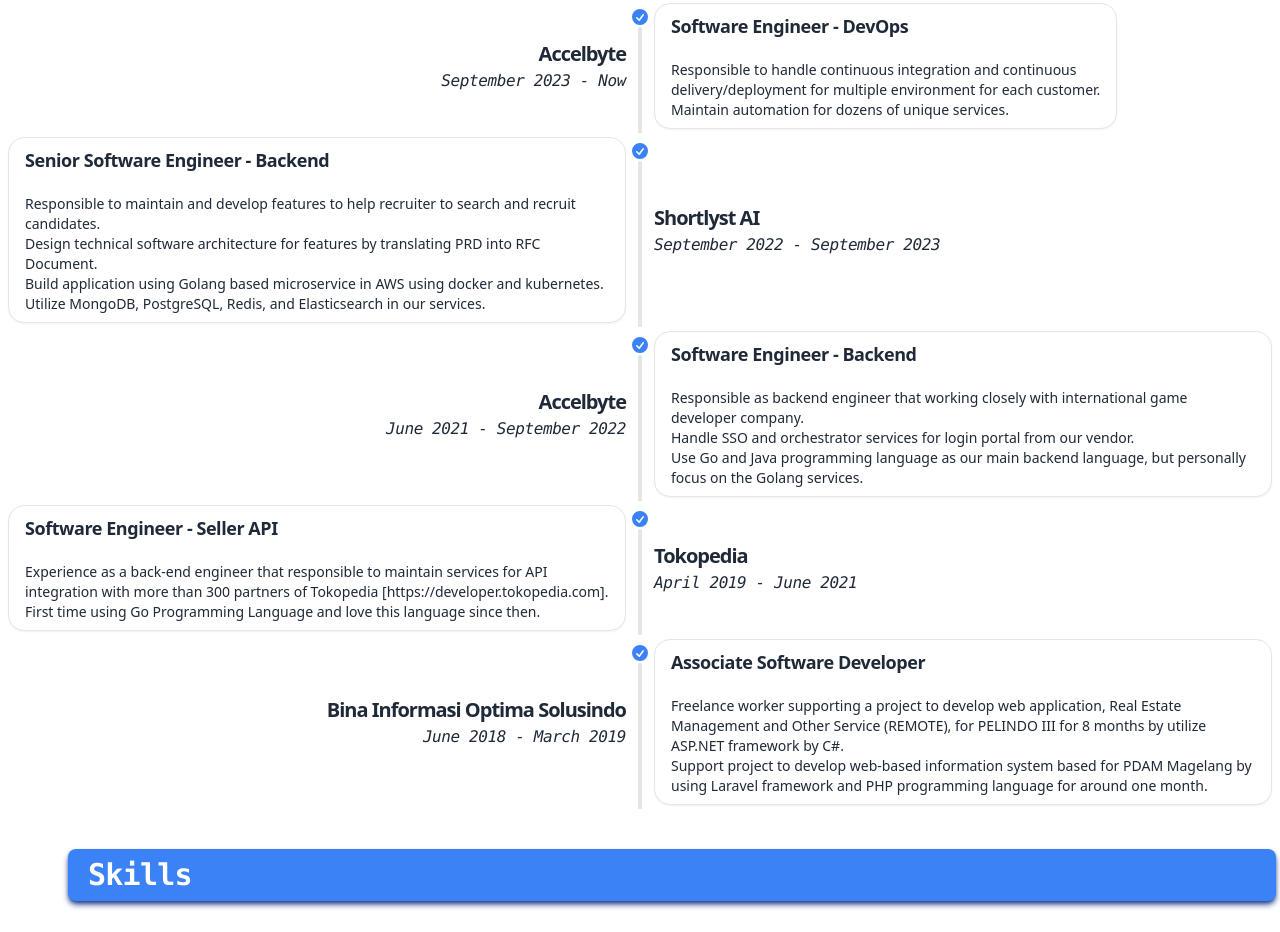
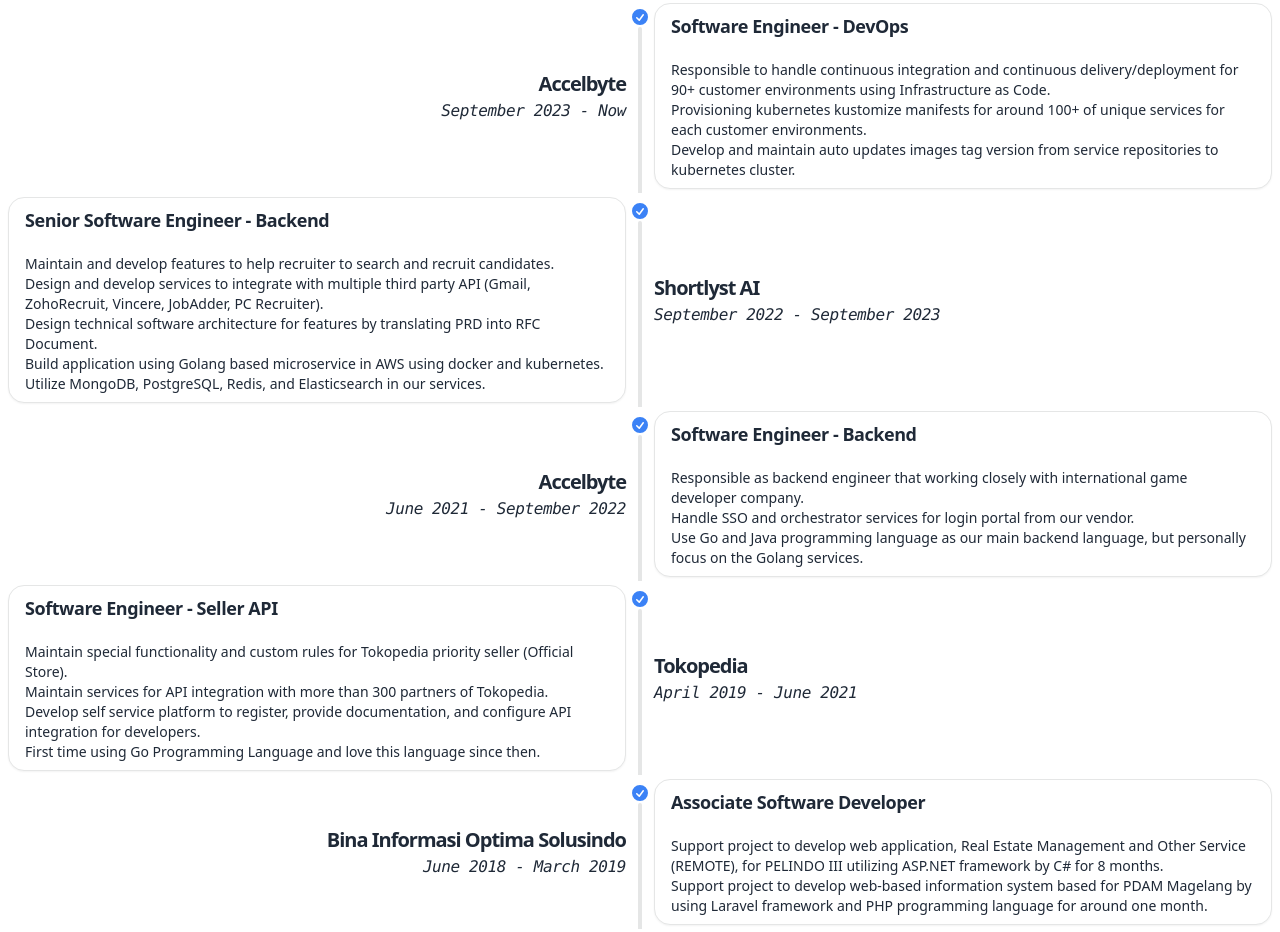
Before and after one commit to dewzzjr/dewzzjr.github.io, a website: page index.html in a window 1280 px wide. Shown: the part 905-1837 px from the top of the page. Drawn offline with Linux system fonts and the light colour scheme.

```diff
--- a/index.html
+++ b/index.html
@@ -108,7 +108,7 @@
                     <path fill-rule="evenodd" clip-rule="evenodd" d="M10 18a8 8 0 100-16 8 8 0 000 16zm3.857-9.809a.75.75 0 00-1.214-.882l-3.483 4.79-1.88-1.88a.75.75 0 10-1.06 1.061l2.5 2.5a.75.75 0 001.137-.089l4-5.5z"/>
                   </svg>
                 </div>
-                <div class="timeline-start md:text-end text-start tooltip md:tooltip-bottom hover:tooltip-open" data-tip="6 months">
+                <div class="timeline-start md:text-end text-start tooltip md:tooltip-bottom hover:tooltip-open" data-tip="7 months">
                   <h2 class="font-bold tracking-tighter text-xl print:text-lg">
                     Accelbyte
                   </h2>
@@ -123,9 +123,9 @@
                     Software Engineer - DevOps
                   </h3>
                   <p class="text-sm whitespace-pre-line">
-                    Responsible to handle continuous integration and continuous
-delivery/deployment for multiple environment for each customer.
-Maintain automation for dozens of unique services.
+                    Responsible to handle continuous integration and continuous delivery/deployment for 90+ customer environments using Infrastructure as Code.
+Provisioning kubernetes kustomize manifests for around 100+ of unique services for each customer environments.
+Develop and maintain auto updates images tag version from service repositories to kubernetes cluster.
                   </p>
                 </div>
                 <hr />
@@ -151,7 +151,8 @@
                     Senior Software Engineer - Backend
                   </h3>
                   <p class="text-sm whitespace-pre-line">
-                    Responsible to maintain and develop features to help recruiter to search and recruit candidates.
+                    Maintain and develop features to help recruiter to search and recruit candidates.
+Design and develop services to integrate with multiple third party API (Gmail, ZohoRecruit, Vincere, JobAdder, PC Recruiter).
 Design technical software architecture for features by translating PRD into RFC Document.
 Build application using Golang based microservice in AWS using docker and kubernetes.
 Utilize MongoDB, PostgreSQL, Redis, and Elasticsearch in our services.
@@ -208,7 +209,9 @@
                     Software Engineer - Seller API
                   </h3>
                   <p class="text-sm whitespace-pre-line">
-                    Experience as a back-end engineer that responsible to maintain services for API integration with more than 300 partners of Tokopedia [<a href="https://developer.tokopedia.com/">https://developer.tokopedia.com</a>].
+                    Maintain special functionality and custom rules for Tokopedia priority seller (Official Store).
+Maintain services for API integration with more than 300 partners of Tokopedia.
+Develop self service platform to register, provide documentation, and configure API integration for developers.
 First time using Go Programming Language and love this language since then.
                   </p>
                 </div>
@@ -235,7 +238,7 @@
                     Associate Software Developer
                   </h3>
                   <p class="text-sm whitespace-pre-line">
-                    Freelance worker supporting a project to develop web application, Real Estate Management and Other Service (REMOTE), for PELINDO III for 8 months by utilize ASP.NET framework by C#.
+                    Support project to develop web application, Real Estate Management and Other Service (REMOTE), for PELINDO III utilizing ASP.NET framework by C# for 8 months.
 Support project to develop web-based information system based for PDAM Magelang by using Laravel framework and PHP programming language for around one month.
                   </p>
                 </div>
```
